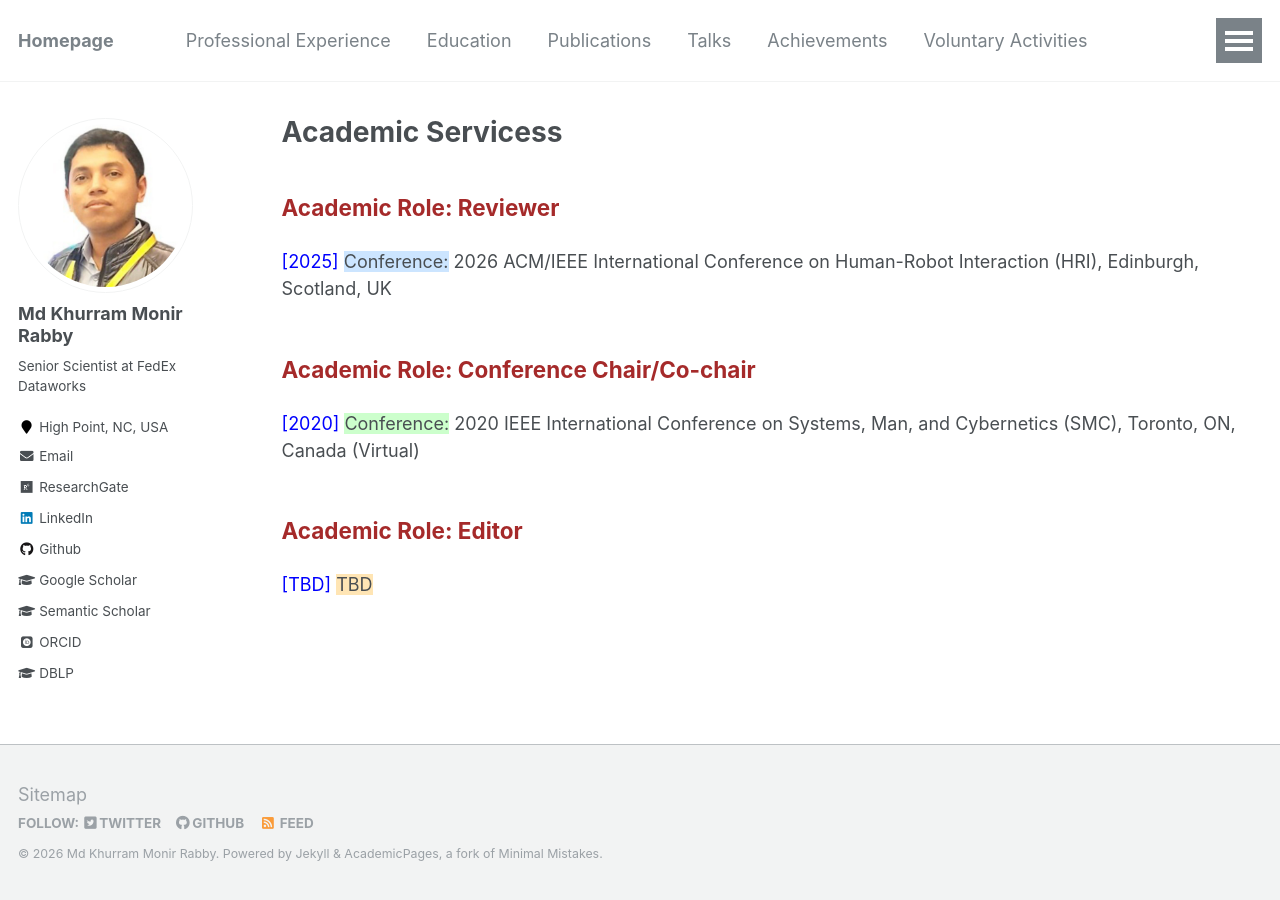
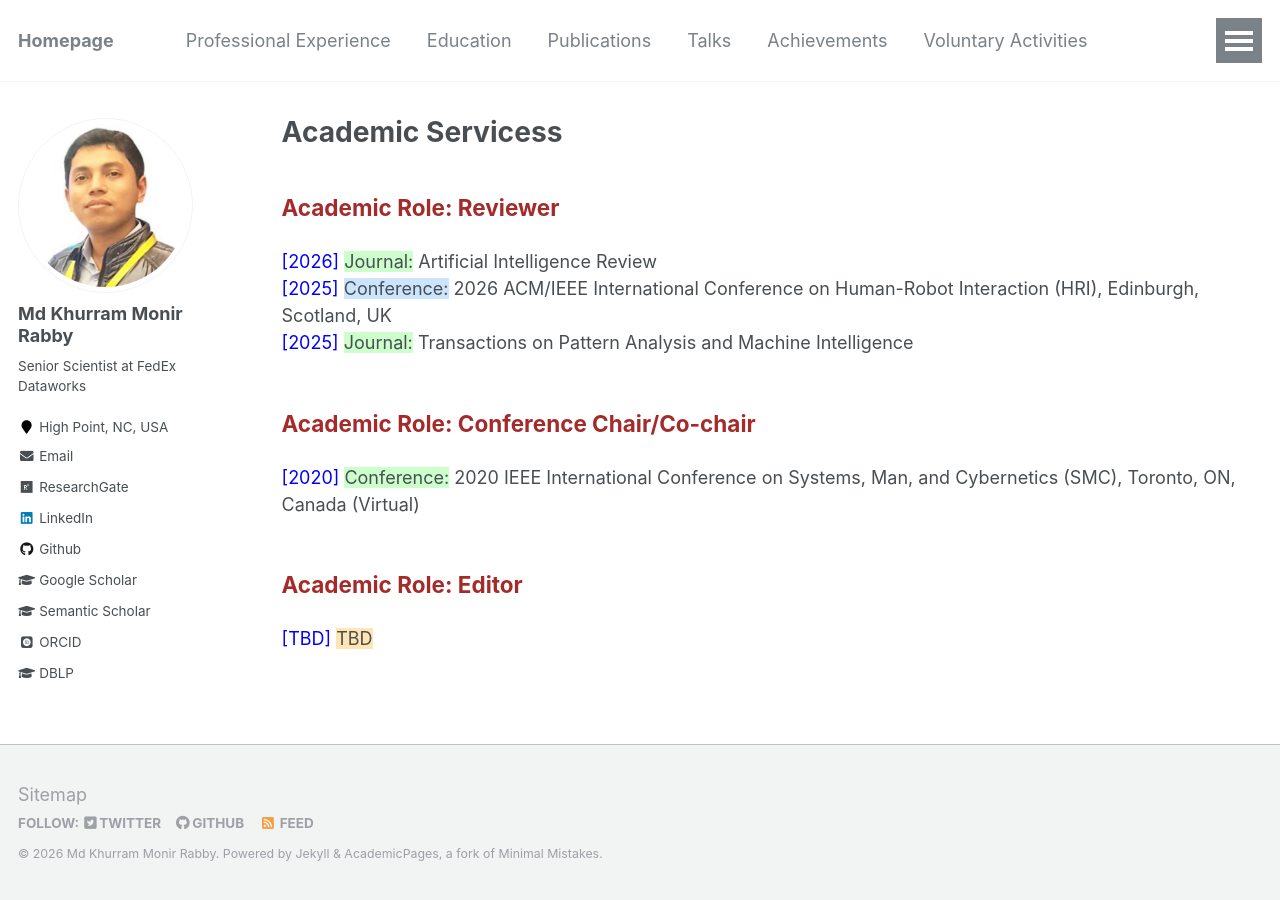
Before and after one commit to mkmrabby/mkmrabby.github.io, a Jekyll site: the page built from _pages/academic_services.md, in a window 1280 px wide. Built offline with Jekyll 4.4.1, drawn with Linux system fonts in a browser that asks for light colours; some web fonts are replaced.

Commit message:
Add academic roles and publication details

```diff
--- a/_pages/academic_services.md
+++ b/_pages/academic_services.md
@@ -8,7 +8,11 @@ author_profile: true
 <span style="font-size:1.25em; color:brown;"><b>Academic Role: Reviewer</b></span>
 <!-- background-color:#ffcccc; -->
 
+<span style="color:blue">[2026] </span><span style="background-color:#ccffcc; font-size:1em;">Journal:</span> Artificial Intelligence Review
+<br/>
 <span style="color:blue">[2025] </span><span style="background-color:#cce5ff; font-size:1em;">Conference:</span> 2026 ACM/IEEE International Conference on Human-Robot Interaction (HRI), Edinburgh, Scotland, UK
+<br/>
+<span style="color:blue">[2025] </span><span style="background-color:#ccffcc; font-size:1em;">Journal:</span> Transactions on Pattern Analysis and Machine Intelligence
 <br/>
 
 <br/>
```
